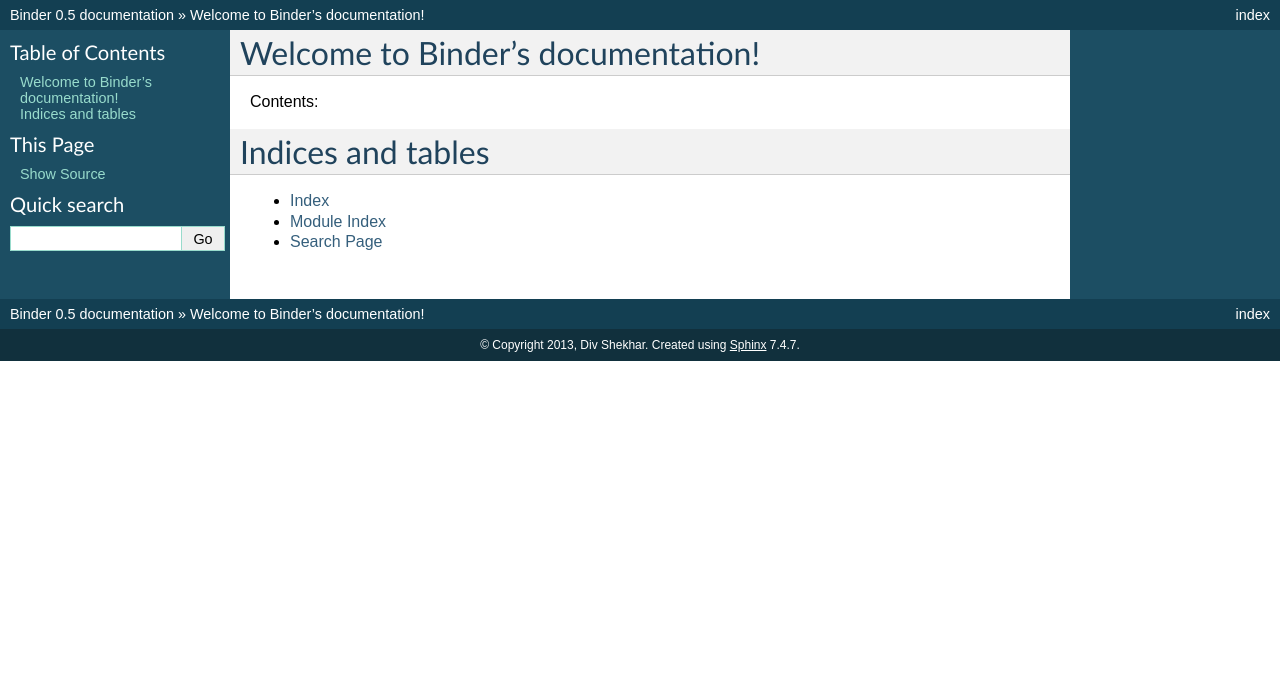
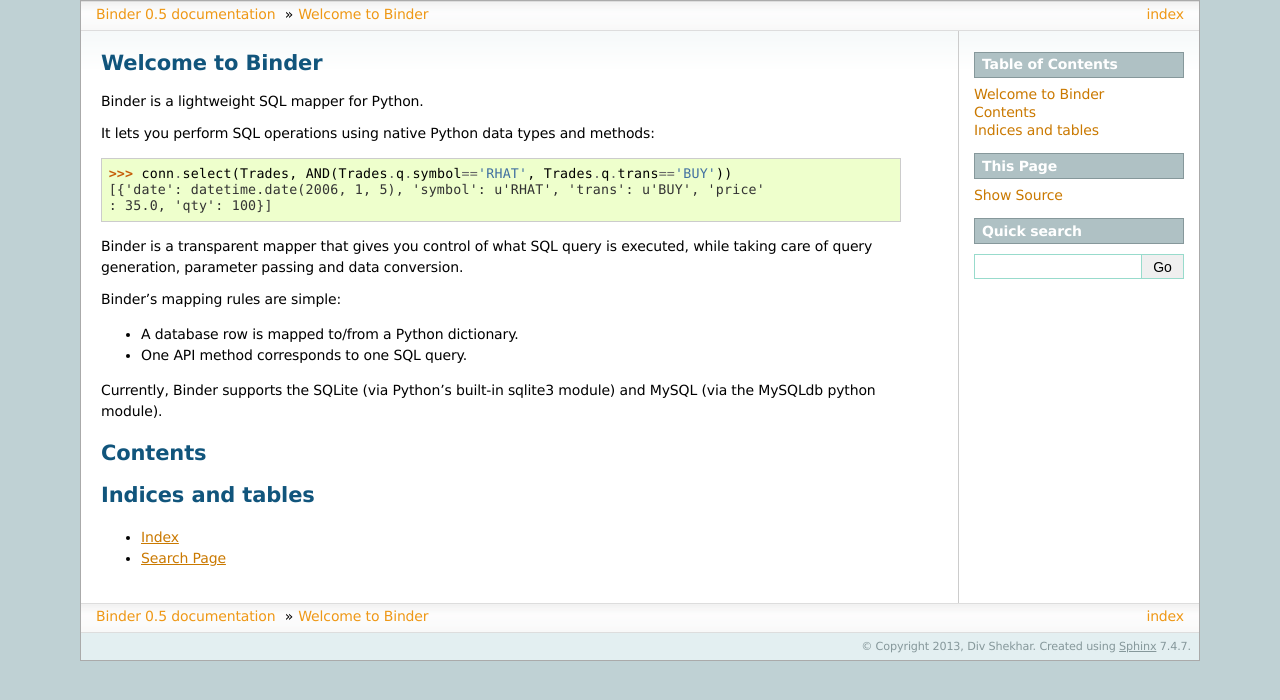
Before and after one commit to divtxt/binder, a Sphinx documentation site: the page built from doc/index.rst, in a window 1280 px wide. Shown: the top 700 px of the page. Built offline with Sphinx 7.4.7, drawn with Linux system fonts in a browser that asks for light colours.

Commit message:
Doc welcome & theme

```diff
--- a/doc/conf.py
+++ b/doc/conf.py
@@ -91,7 +91,7 @@
 
 # The theme to use for HTML and HTML Help pages.  See the documentation for
 # a list of builtin themes.
-html_theme = 'default'
+html_theme = 'sphinxdoc'
 
 # Theme options are theme-specific and customize the look and feel of a theme
 # further.  For a list of options available for each theme, see the
--- a/doc/index.rst
+++ b/doc/index.rst
@@ -1,7 +1,29 @@
-Welcome to Binder's documentation!
-==================================
+Welcome to Binder
+=================
 
-Contents:
+Binder is a lightweight SQL mapper for Python.
+
+It lets you perform SQL operations using native Python data types and methods:
+
+>>> conn.select(Trades, AND(Trades.q.symbol=='RHAT', Trades.q.trans=='BUY'))
+[{'date': datetime.date(2006, 1, 5), 'symbol': u'RHAT', 'trans': u'BUY', 'price'
+: 35.0, 'qty': 100}]
+
+Binder is a transparent mapper that gives you control of what SQL query is
+executed, while taking care of query generation, parameter passing and data
+conversion.
+
+Binder's mapping rules are simple:
+
+- A database row is mapped to/from a Python dictionary.
+- One API method corresponds to one SQL query.
+
+Currently, Binder supports the SQLite (via Python's built-in sqlite3 module)
+and MySQL (via the MySQLdb python module).
+
+
+Contents
+========
 
 .. toctree::
    :maxdepth: 2
@@ -12,5 +34,6 @@
 ==================
 
 * :ref:`genindex`
-* :ref:`modindex`
 * :ref:`search`
+
+.. * :ref:`modindex`
```
